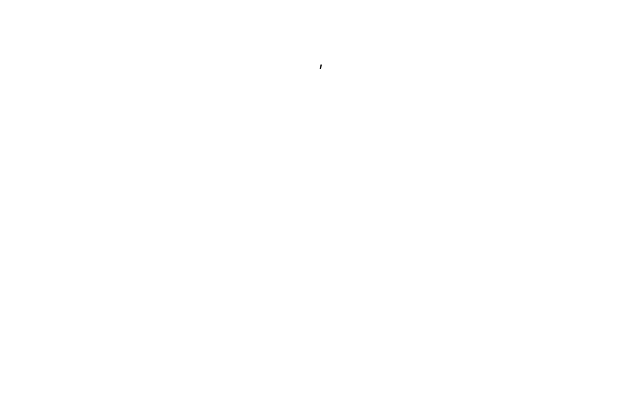
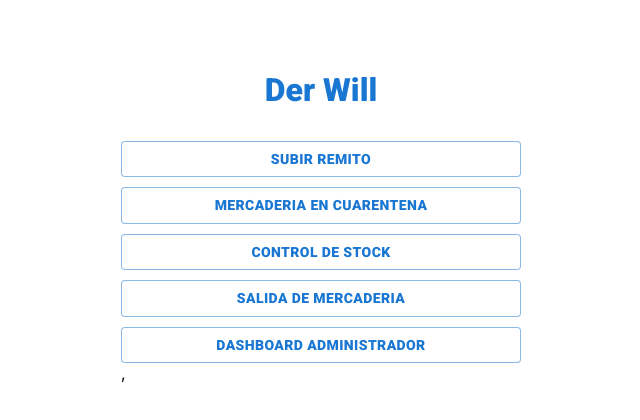
Before and after one commit to lucasibar/deposito_dw_front, a React (Create React App) app: page /deposito_dw_front/stock in a window 1280 px wide. Before the commit this address had no page. Shown: the top 420 px of the page, without its empty margins (319-959 px from the left). Built offline with nearby package versions, Linux system fonts and the light colour scheme.

Commit message:
a ver que onda

```diff
--- a/package.json
+++ b/package.json
@@ -14,6 +14,7 @@
         "@testing-library/react": "^13.4.0",
         "@testing-library/user-event": "^13.5.0",
         "axios": "^1.6.8",
+        "gh-pages": "^6.1.1",
         "react": "^18.3.1",
         "react-dom": "^18.3.1",
         "react-redux": "^9.1.2",
@@ -26,6 +27,8 @@
     },
     "scripts": {
         "start": "react-scripts start",
+        "predeploy": "npm run build",
+        "deploy": "gh-pages -d build",
         "build": "react-scripts build",
         "test": "react-scripts test",
         "eject": "react-scripts eject"
--- a/src/App.js
+++ b/src/App.js
@@ -12,17 +12,28 @@ function App() {
       <Routes>
       <Route
         exact
-        path="/remito"
+        path="/deposito_dw_front/remito"
         element={<Remito />}
       />
       <Route
         exact
-        path="/cuarentena"
+        path="/deposito_dw_front/cuarentena"
         element={<Cuarentena />}
       />
+            <Route
+        exact
+        path="/deposito_dw_front/stock"
+        element={<LandingPage />}
+      />
+            <Route
+        exact
+        path="/deposito_dw_front/controlStock"
+        element={<LandingPage />}
+      />
+
       <Route
         exact
-        path="/"
+        path="/deposito_dw_front/"
         element={<LandingPage />}
       />
 
--- a/src/components/LandyngPage/LandingPage.js
+++ b/src/components/LandyngPage/LandingPage.js
@@ -17,8 +17,8 @@ export default function LandingPage(props) {
   return (
     <div className='landingContainer'>
         <h1>Der Will</h1>
-        <NavLink to="/remito">  <Button variant="outlined" sx={{bgcolor:'white', width: '400px'}} >SUBIR REMITO</Button>  </NavLink>
-        <NavLink to="/cuarentena">  <Button variant="outlined" sx={{bgcolor:'white', width: '400px'}} >MERCADERIA EN CUARENTENA</Button>  </NavLink>
+        <NavLink to="/deposito_dw_front/remito">  <Button variant="outlined" sx={{bgcolor:'white', width: '400px'}} >SUBIR REMITO</Button>  </NavLink>
+        <NavLink to="/deposito_dw_front/cuarentena">  <Button variant="outlined" sx={{bgcolor:'white', width: '400px'}} >MERCADERIA EN CUARENTENA</Button>  </NavLink>
         <Button variant="outlined" sx={{bgcolor:'white', width: '400px' }} >CONTROL DE STOCK</Button>
         <Button variant="outlined" sx={{bgcolor:'white', width: '400px' }} >SALIDA DE MERCADERIA</Button>
         <Button variant="outlined" sx={{bgcolor:'white', width: '400px' }}  onClick={usuarioNohabilitado}>DASHBOARD ADMINISTRADOR</Button>
--- a/src/components/Remito/Remito.js
+++ b/src/components/Remito/Remito.js
@@ -38,7 +38,7 @@ export default function Remito(props) {
 const navigate = useNavigate();
 function submitRemito(){
   dispatch(agragarCajaCuarentena())
-  navigate('/');
+  navigate('/deposito_dw_front');
 
 }
 
```
Also changed, not shown: 1 other file (tests, documents, lock files or other folders).
